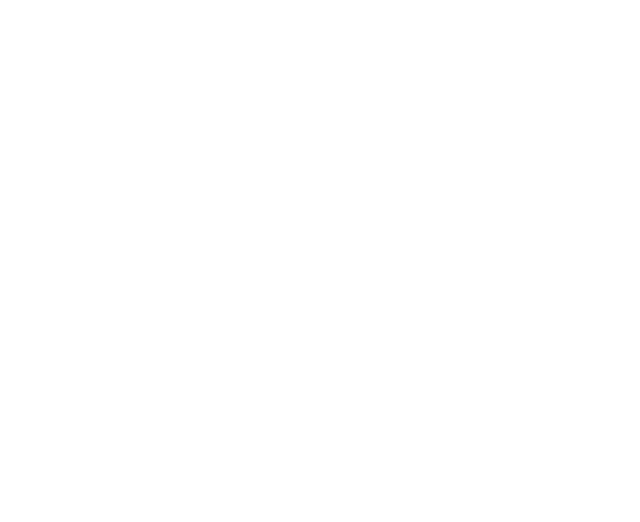
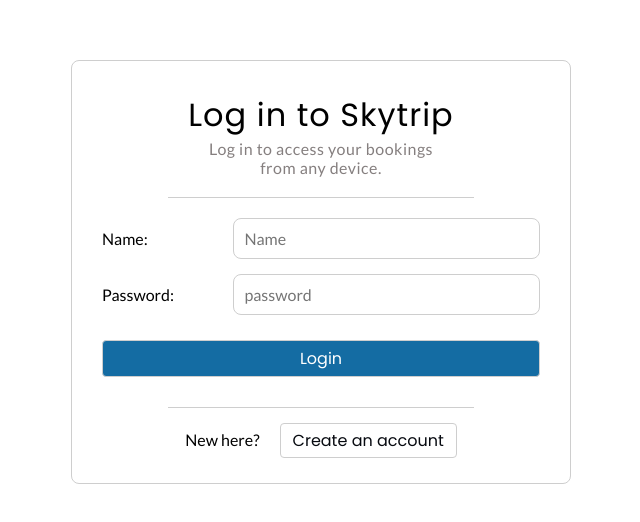
Before and after one commit to roman-kalistratov/booking, a React (Create React App) app in the folder client/: page /login in a window 1280 px wide. Before the commit this address had no page. Shown: the part 128-650 px from the top of the page, without its empty margins (319-959 px from the left). Built offline with nearby package versions, Linux system fonts and the light colour scheme.

Commit message:
login system
auth and logout: side front and back

```diff
--- a/client/src/App.js
+++ b/client/src/App.js
@@ -1,14 +1,11 @@
 import React from 'react';
-import { Home, Tours } from './pages';
+import { Home, Login, Tours } from './pages';
 import { Profile,Users,Destinations,ToursAdmin } from './admin/pages';
 import { BrowserRouter, Route, Routes } from 'react-router-dom';
 import './index.scss';
 import { ScrollToTop } from './components';
 
-
 function App() {
-
-
   return (
     <>
       <ScrollToTop />
@@ -21,6 +18,7 @@ function App() {
           <Route exact path="/admin/users" element={<Users />} />
           <Route exact path="/admin/destinations" element={<Destinations />} />
           <Route exact path="/admin/tours" element={<ToursAdmin />} />
+          <Route path="/login" element={<Login/>}/>
         </Routes>
       </BrowserRouter>
     </>
--- a/client/src/components/Navbar/Navbar.jsx
+++ b/client/src/components/Navbar/Navbar.jsx
@@ -1,11 +1,27 @@
-import React, { useEffect } from 'react';
-import { NavLink } from "react-router-dom";
+import React, { useEffect, useContext } from 'react';
+import axios from "axios";
+import { AuthContext } from '../../context/AuthContext';
+import { Link, NavLink, useNavigate } from "react-router-dom";
 import { TfiUser } from "react-icons/tfi";
 import { images } from '../../constants';
+
 
 import './navbar.scss';
 
 const Navbar = () => {
+    const { user, dispatch } = useContext(AuthContext);
+    const navigate = useNavigate();
+
+    const handleLogOut = async (e) => {
+        e.preventDefault();
+        try {
+            const res = await axios.post("/auth/logout");
+            dispatch({ type: "LOGOUT", payload: res.data });
+            navigate("/")
+        } catch (err) {
+            dispatch({ type: "LOGIN_FAILURE", payload: err.response.data });
+        }
+    }
 
     useEffect(() => {
         window.addEventListener("scroll", isSticky);
@@ -27,9 +43,9 @@ const Navbar = () => {
         <nav className="navbar">
             <div className="navbar__wrapper">
                 <ul className='navbar__list'>
-                    {['home','tours', 'contact'].map((item) =>
+                    {['home', 'tours', 'contact'].map((item) =>
                         <li key={item} className="navbar__item">
-                            <NavLink to={`/${item}`} activeClassname = "active"  className="navbar__link">{item}</NavLink>
+                            <NavLink to={`/${item}`} activeClassname="active" className="navbar__link">{item}</NavLink>
                         </li>
                     )}
                 </ul>
@@ -39,8 +55,9 @@ const Navbar = () => {
                 <img className='navbar__logo' src={images.logo} alt="logo" />
             </NavLink>
 
+            {user ? (
+                <div class="dropdown">
 
-            <div class="dropdown">
                     <div className='dropdown__trigger'>
                         <TfiUser className='navbar__user-icon dropbtn' />
                         <span>Account</span>
@@ -57,32 +74,39 @@ const Navbar = () => {
                         </li>
                         <li className='dropdown__item'>
                             <NavLink to="/admin/dashboard" className="navbar__link">
-                            <img src={images.dashboard} alt="drop icon"/>
+                                <img src={images.dashboard} alt="drop icon" />
                                 Dashboard
                             </NavLink>
 
                         </li>
                         <li className='dropdown__item'>
                             <NavLink to="/admin/edit-profile" className="navbar__link">
-                            <img src={images.edit} alt="drop icon"/>
+                                <img src={images.edit} alt="drop icon" />
                                 Edit Profile
                             </NavLink>
                         </li>
                         <li className='dropdown__item'>
                             <NavLink to="/admin/settings" className="navbar__link">
-                            <img src={images.settings} alt="drop icon"/>
+                                <img src={images.settings} alt="drop icon" />
                                 Settings
                             </NavLink>
 
                         </li>
                         <li className='dropdown__item'>
-                        <NavLink to="/admin/log_out" className="navbar__link">
-                            <img src={images.log_out} alt="drop icon"/>
+                            <NavLink className="navbar__link" onClick={handleLogOut}>
+                                <img src={images.log_out} alt="drop icon" />
                                 Logout
                             </NavLink>
                         </li>
                     </ul>
+
                 </div>
+            ) : (
+                <div className="navItems">
+                    <button className="navButton">Register</button>
+                    <Link to="/login" className="navButton btn">Login</Link>
+                </div>
+            )}
         </nav>
     );
 };
--- /dev/null
+++ b/client/src/context/AuthContext.js
@@ -0,0 +1,61 @@
+import { createContext, useEffect, useReducer } from "react";
+
+const INITIAL_STATE = {
+    user: JSON.parse(localStorage.getItem("user")) || null,
+    loading: false,
+    error: null,
+};
+
+export const AuthContext = createContext(INITIAL_STATE);
+
+const AuthReducer = (state, action) => {
+    switch (action.type) {
+        case "LOGIN_START":
+            return {
+                user: null,
+                loading: true,
+                error: null,
+            };
+        case "LOGIN_SUCCESS":
+            return {
+                user: action.payload,
+                loading: false,
+                error: null,
+            };
+        case "LOGIN_FAILURE":
+            return {
+                user: null,
+                loading: false,
+                error: action.payload,
+            };
+        case "LOGOUT":
+            return {
+                user: null,
+                loading: false,
+                error: null,
+            };
+        default:
+            return state;
+    }
+};
+
+export const AuthContextProvider = ({ children }) => {
+    const [state, dispatch] = useReducer(AuthReducer, INITIAL_STATE);
+
+    useEffect(() => {
+        localStorage.setItem("user", JSON.stringify(state.user));
+    }, [state.user]);
+
+    return (
+        <AuthContext.Provider
+            value={{
+                user: state.user,
+                loading: state.loading,
+                error: state.error,
+                dispatch,
+            }}
+        >
+            {children}
+        </AuthContext.Provider>
+    );
+};
--- a/client/src/index.js
+++ b/client/src/index.js
@@ -1,10 +1,13 @@
 import React from 'react';
 import ReactDOM from 'react-dom/client';
 import App from './App';
+import { AuthContextProvider } from "./context/AuthContext";
 import './index.scss';
 const root = ReactDOM.createRoot(document.getElementById('root'));
 root.render(
   <React.Fragment>
-    <App />
+    <AuthContextProvider>
+      <App />
+    </AuthContextProvider>
   </React.Fragment>
 );
--- /dev/null
+++ b/client/src/pages/Login/Login.jsx
@@ -0,0 +1,80 @@
+import axios from "axios";
+import { useContext, useState } from "react";
+import { Link, useNavigate } from "react-router-dom";
+import { AuthContext } from "../../context/AuthContext";
+import { Divider } from "../../components";
+import "./login.scss";
+
+const Login = () => {
+    const [credentials, setCredentials] = useState({
+        firstname: undefined,
+        password: undefined,
+    });
+
+    const { loading, error, dispatch } = useContext(AuthContext);
+
+    const navigate = useNavigate();
+
+    const handleChange = (e) => {
+        setCredentials((prev) => ({ ...prev, [e.target.id]: e.target.value }));
+    };
+
+    const handleClick = async (e) => {
+        e.preventDefault();
+        dispatch({ type: "LOGIN_START" });
+        try {
+            const res = await axios.post("/auth/login", credentials);
+            dispatch({ type: "LOGIN_SUCCESS", payload: res.data });
+            navigate("/")
+        } catch (err) {
+            dispatch({ type: "LOGIN_FAILURE", payload: err.response.data });
+        }
+    };
+
+    return (
+        <div className="login">
+            <div className="login__wrrapper">
+                <h2 className='login__title'>Log in to Skytrip</h2>
+                <p className='login__text'>Log in to access your bookings <br /> from any device.</p>
+                <Divider />
+                <div className="login__content" >
+                    <label className='login__label'>
+                        <span>Name:</span>
+                        <input
+                            type="text"
+                            placeholder="Name"
+                            id="firstname"
+                            onChange={handleChange}
+                            className="login__input"
+                        />
+                    </label>
+
+                    <label className='login__label'>
+                        <span>Password:</span>
+                        <input
+                            type="password"
+                            placeholder="password"
+                            id="password"
+                            onChange={handleChange}
+                            className="login__input"
+                        />
+                    </label>
+
+                    <button disabled={loading} onClick={handleClick} className="login__btn btn">
+                        Login
+                    </button>
+                    {error && <span style={{ "color": "red" }}>{error.message}</span>}
+                    <Divider />
+
+                    <div className="login__bottom">
+                        <span>New here?</span>
+                        <Link to="/" className="btn">Create an account </Link>
+                    </div>
+                </div>
+            </div>
+        </div >
+
+    );
+};
+
+export default Login;
--- /dev/null
+++ b/client/src/pages/Login/login.scss
@@ -0,0 +1,53 @@
+@import '../../scss/vars';
+
+.login {
+    height: 100vh;
+    width: 50%;
+    margin: auto;
+    display: flex;
+    align-items: center;
+    justify-content: center;
+
+    &__wrrapper {
+        border: 1px solid $light-color;
+        padding: 3rem;
+        border-radius: 0.8rem;
+        width: 500px;
+    }
+
+    &__content {
+        display: flex;
+        flex-direction: column;
+    }
+
+    &__label {
+        display: flex;
+        align-items: center;
+        justify-content: space-between;
+        margin-bottom: 1.5rem;
+
+        & span {
+            margin-right: 1rem;
+        }
+    }
+
+    & button.login__btn {
+        background-color: $blue-color;
+        color: $white-color;
+    }
+
+    & button.login__btn::disabled {
+        background-color: red !important;
+        cursor: not-allowed;
+    }
+
+    &__input {
+        flex-basis: 70%;
+    }
+
+    &__bottom {
+        & span {
+            margin-right: 2rem;
+        }
+    }
+}
--- a/client/src/pages/index.js
+++ b/client/src/pages/index.js
@@ -1,7 +1,9 @@
 import Home from './Home/Home';
 import Tours from './Tours/Tours';
+import Login from './Login/Login';
 
 export {
     Home,
-    Tours
+    Tours,
+    Login
   };
```
Also changed, not shown: 2 other files (tests, documents, lock files or other folders). Lines whose indentation alone changed are shown as unchanged.
